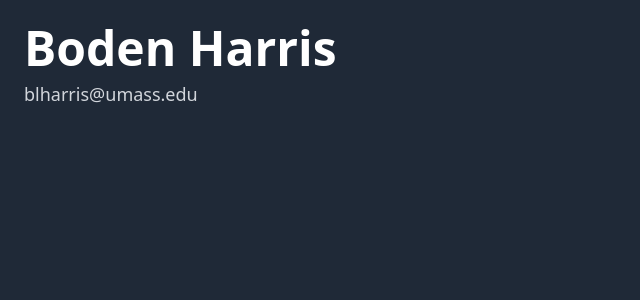
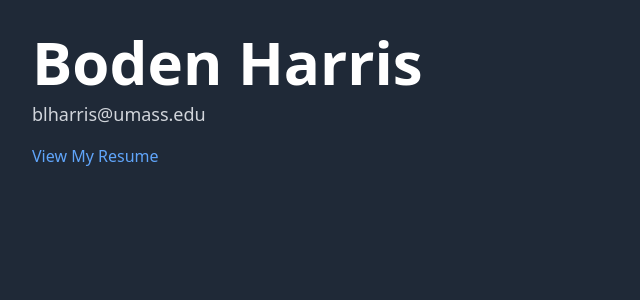
Before and after one commit to bodenharris/learrning-sveltekit, a SvelteKit app: page / in a window 1280 px wide. Shown: the top 300 px of the page, without its empty margins (0-640 px from the left). Built offline with nearby package versions, Linux system fonts and the light colour scheme.

Commit message:
Resume Added

```diff
--- a/src/routes/+page.svelte
+++ b/src/routes/+page.svelte
@@ -1,5 +1,8 @@
 
-<div class="min-h-screen bg-gray-800 p-6">
-    <h1 class="text-5xl font-extrabold text-white">Boden Harris</h1>
+<div class="min-h-screen bg-gray-800 p-8">
+    <h1 class="text-6xl font-extrabold text-white">Boden Harris</h1>
     <h2 class="text-lg text-gray-300 mt-2">blharris@umass.edu</h2>
+    <a href="Boden Harris - Resume.pdf" class="text-blue-400 mt-4 inline-block hover:text-blue-600">
+        View My Resume
+    </a>
 </div>
```
